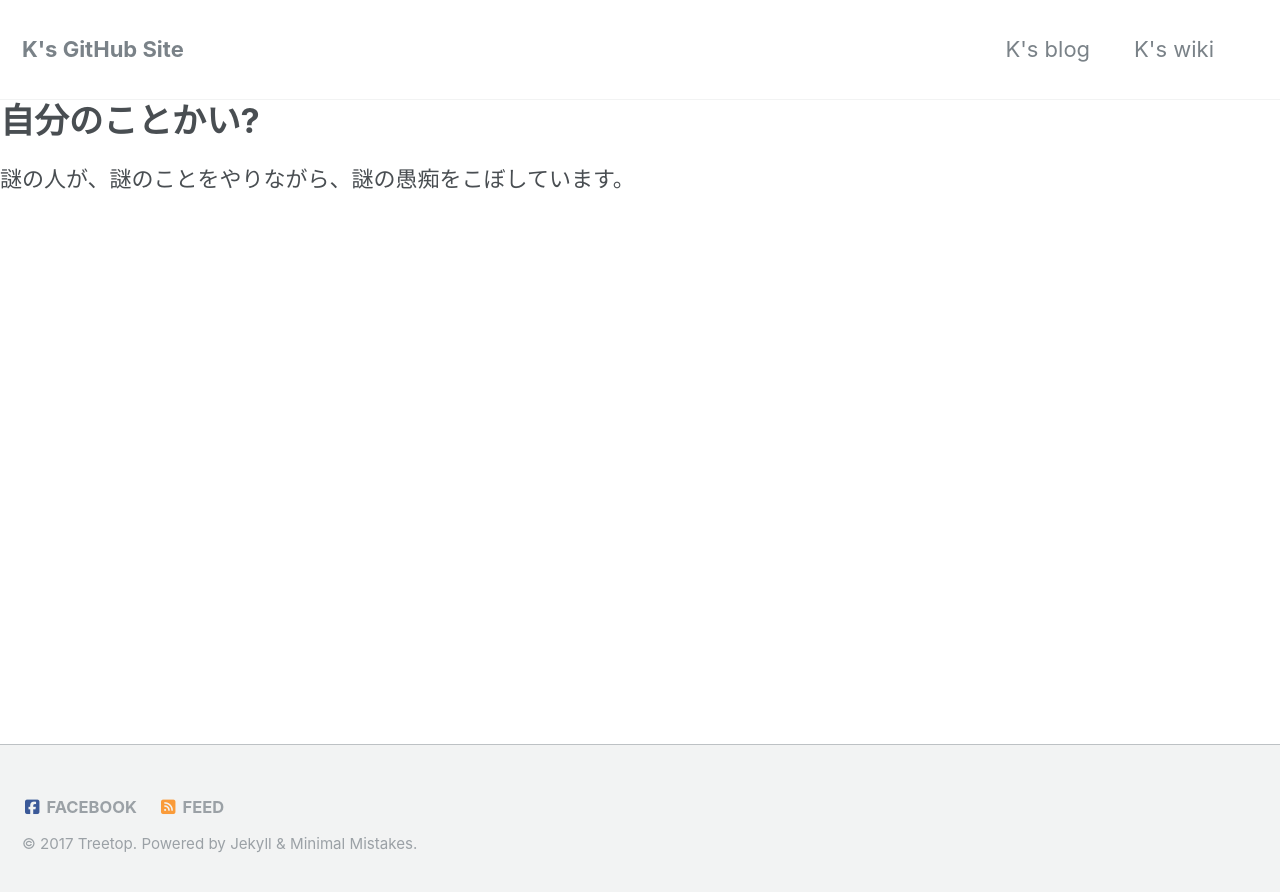
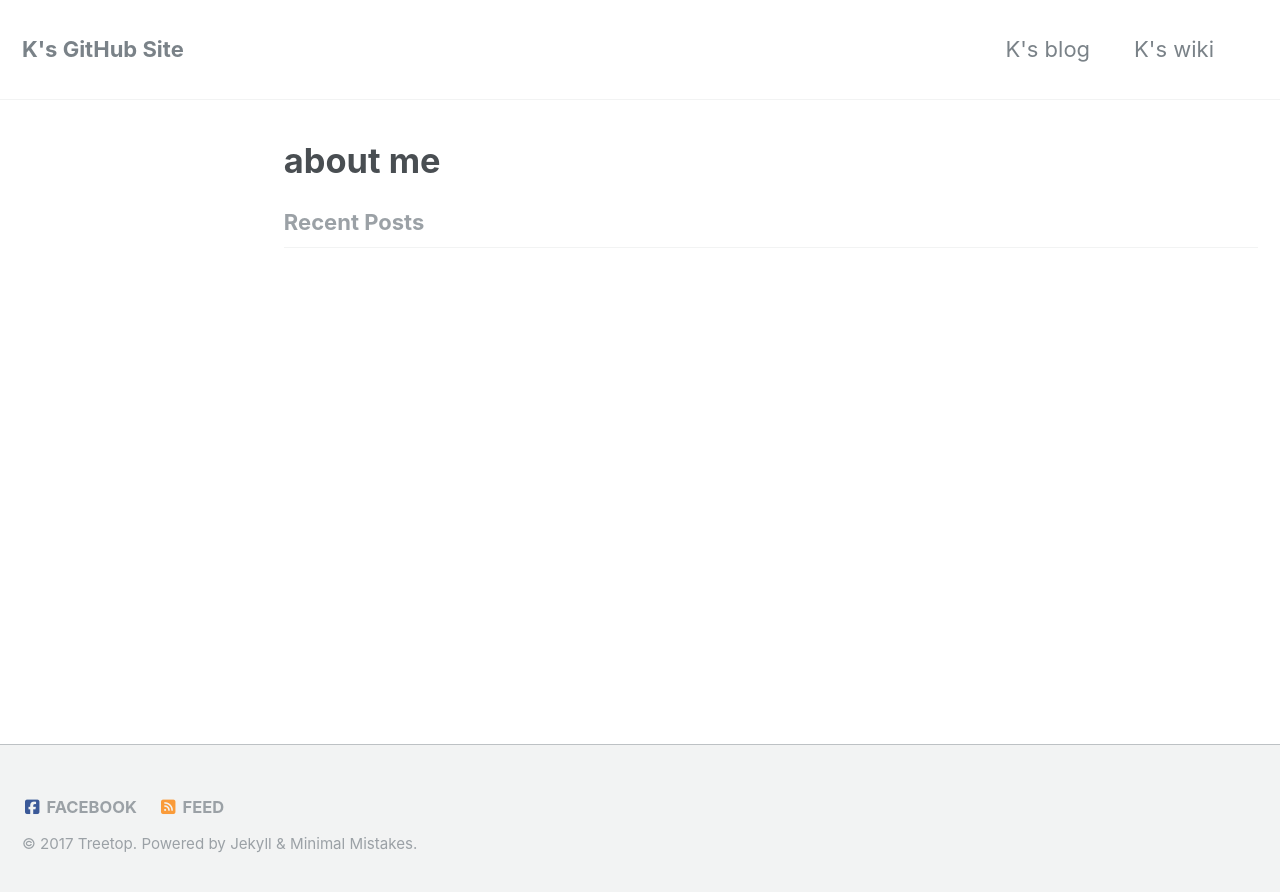
Before and after one commit to laureltreetop/laureltreetop.github.io, a Jekyll site: the page built from _pages/about.md, in a window 1280 px wide. Shown: the top 892 px of the page. Built offline with Jekyll 4.4.1, drawn with Linux system fonts in a browser that asks for light colours; nearby versions of some CDN libraries; our own code applies the rules of GitHub Pages for plain Markdown files.

Commit message:
Update about.md

```diff
--- a/_pages/about.md
+++ b/_pages/about.md
@@ -1,3 +1,9 @@
-# 自分のことかい?
+---
+layout: home
+author: Treetop
+permalink: /about/
+title: "about me"
+---
+## 自分のことかい?
 
 謎の人が、謎のことをやりながら、謎の愚痴をこぼしています。
```
